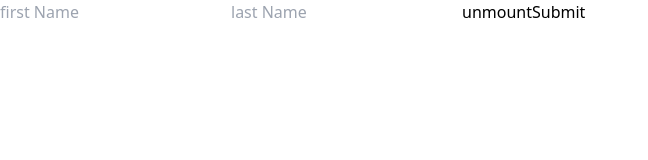
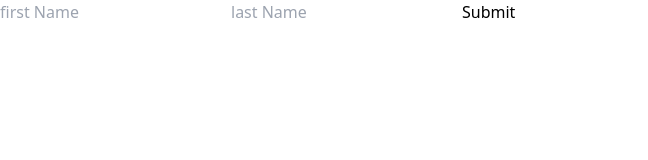
Before and after one commit to jobayed24/Learn-React, a React (Vite) app: page / in a window 1280 px wide. Shown: the top 160 px of the page, without its empty margins (0-648 px from the left). Built offline with nearby package versions, Linux system fonts and the light colour scheme.

Commit message:
isDirty: true return for any field dirty dirtyFields: for field label dirty checked

```diff
--- a/src/App.jsx
+++ b/src/App.jsx
@@ -1,11 +1,11 @@
 import './App.css'
-import Unregister from './components/ReactHookForm/Unregister'
+import FormState from './components/ReactHookForm/FormState'
 
 function App() {
   return (
     <>
     {/* <LoginForm /> */}
-    <Unregister />
+    <FormState />
     </>
   )
 }
--- /dev/null
+++ b/src/components/ReactHookForm/FormState.jsx
@@ -0,0 +1,25 @@
+import React from 'react';
+import { useForm } from 'react-hook-form';
+
+export default function FormState() {
+    const {register,handleSubmit,setValue,formState:{errors,isDirty,dirtyFields}}=useForm({defaultValues:{
+        'fname':'',
+        'lname':''
+    }})
+
+    console.log('dirtyFields',dirtyFields)
+
+    function handleOnSubmit(formValue){
+        console.log(formValue)
+    }
+  return (
+    <>
+     <form onSubmit={handleSubmit(handleOnSubmit)}>
+       <input placeholder='first Name' type='text' className='border-blue-400 border-2 ' {...register('fname')} />
+       <input placeholder='last Name' type='text' className='border-blue-400 border-2 ' {...register('lname')} />
+
+        <button type='submit'>Submit</button>
+       </form>
+    </>
+  )
+}
```
